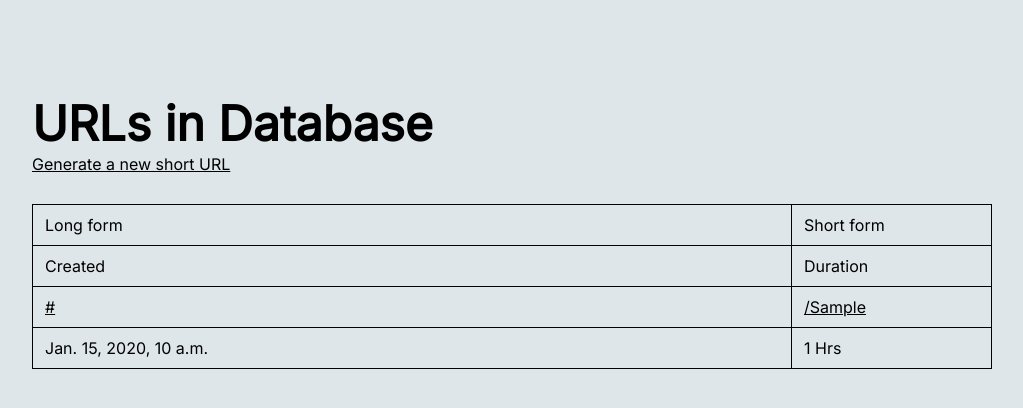
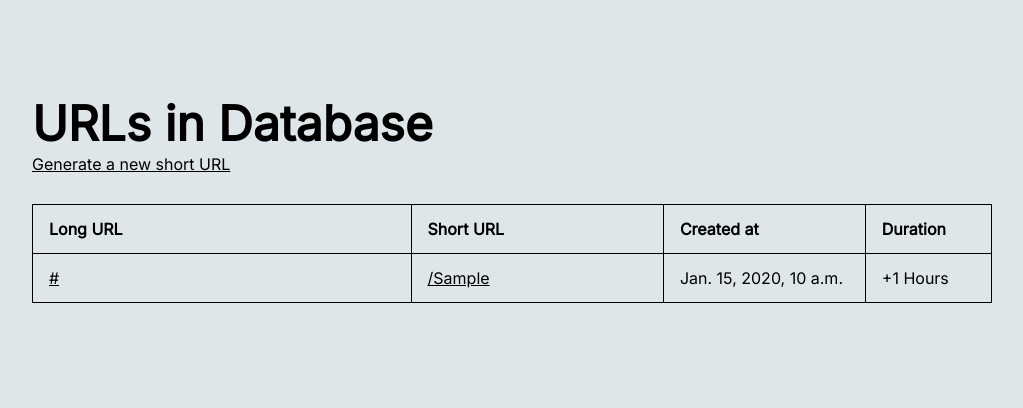
Before and after one commit to srirajshukla/3-word-url, a Django app: page /all in a window 1280 px wide. Shown: the top 408 px of the page, without its empty margins (128-1151 px from the left). Run offline with Django 3.2, Linux system fonts and the light colour scheme; tables that the repository leaves empty hold one stand-in row (values such as "Sample post").

Commit message:
Update View All page to reflect model changes

```diff
--- a/get_handling/static/styles.css
+++ b/get_handling/static/styles.css
@@ -111,16 +111,39 @@ section {
   padding: 200px 2rem;
 }
 
-.table {
-  margin-top: 2rem;
-  display: grid;
-  grid-template-columns: 1fr 200px;
-  border-top: 1px solid #000;
-  border-right: 1px solid #000;
+table, th, td {
+  border: 1px solid black;
 }
 
-.table > span {
-  padding: 0.75rem;
-  border-left: 1px solid #000;
-  border-bottom: 1px solid #000;
+.url-list {
+  margin-top: 2rem;
+  width: 100%;
+  max-width: 100%;
+  text-align: left;
+  overflow-x: scroll;
 }
+
+th, td {
+  padding: 1rem;
+}
+
+.url-box td {
+  padding-top: 1rem;
+  padding-bottom: 1rem;
+}
+
+.url-box-long {
+  width: 300px;
+}
+
+.url-box-short {
+  width: 200px;
+}
+
+.url-box-created {
+  width: 160px;
+}
+
+.url-box-duration {
+  width: 100px;
+}
--- a/get_handling/templates/viewall.html
+++ b/get_handling/templates/viewall.html
@@ -6,24 +6,28 @@
             <h1>URLs in Database</h1>
             <a href="/">Generate a new short URL</a>
             <br/>
-            <div class="table">
-                <span><strong>Long form</strong></span>
-                <span><strong>Short form</strong></span>
-                <span>Created</span>
-                <span>Duration</span>
+            <table class="url-list">
+                <tr style="font-weight: bold">
+                    <th>Long URL</th>
+                    <th>Short URL</th>
+                    <th>Created at</th>
+                    <th>Duration</th>
+                </tr>
                 {% for data in alldata %}
-                    <span><a href="{{ data.long_url }}">{{ data.long_url }}</a></span>
-                    <span><a href="/{{ data.shortform }}">/{{ data.shortform }}</a></span>
-                    <span>{{ data.created }}</span>
-                    <span>
-                        {% if data.duration is '0' %}
-                            Forever
-                        {% else %}
-                            {{ data.duration }} Hrs
-                        {% endif %}
-                    </span>
+                    <tr class="url-box">
+                        <td class="url-box-long"><a href="{{ data.long_url }}">{{ data.long_url }}</a></td>
+                        <td class="url-box-short"><a href="/{{ data.shortform }}">/{{ data.shortform }}</a></td>
+                        <td class="url-box-created">{{ data.created }}</td>
+                        <td class="url-box-duration">
+                            {% if data.duration is '0' %}
+                            +Forever
+                            {% else %}
+                            +{{ data.duration }} Hours
+                            {% endif %}
+                        </td>
+                    </tr>
                 {% endfor %}
-            </div>
+            </table>
         </header>
     </div>
 {% endblock %}
```
